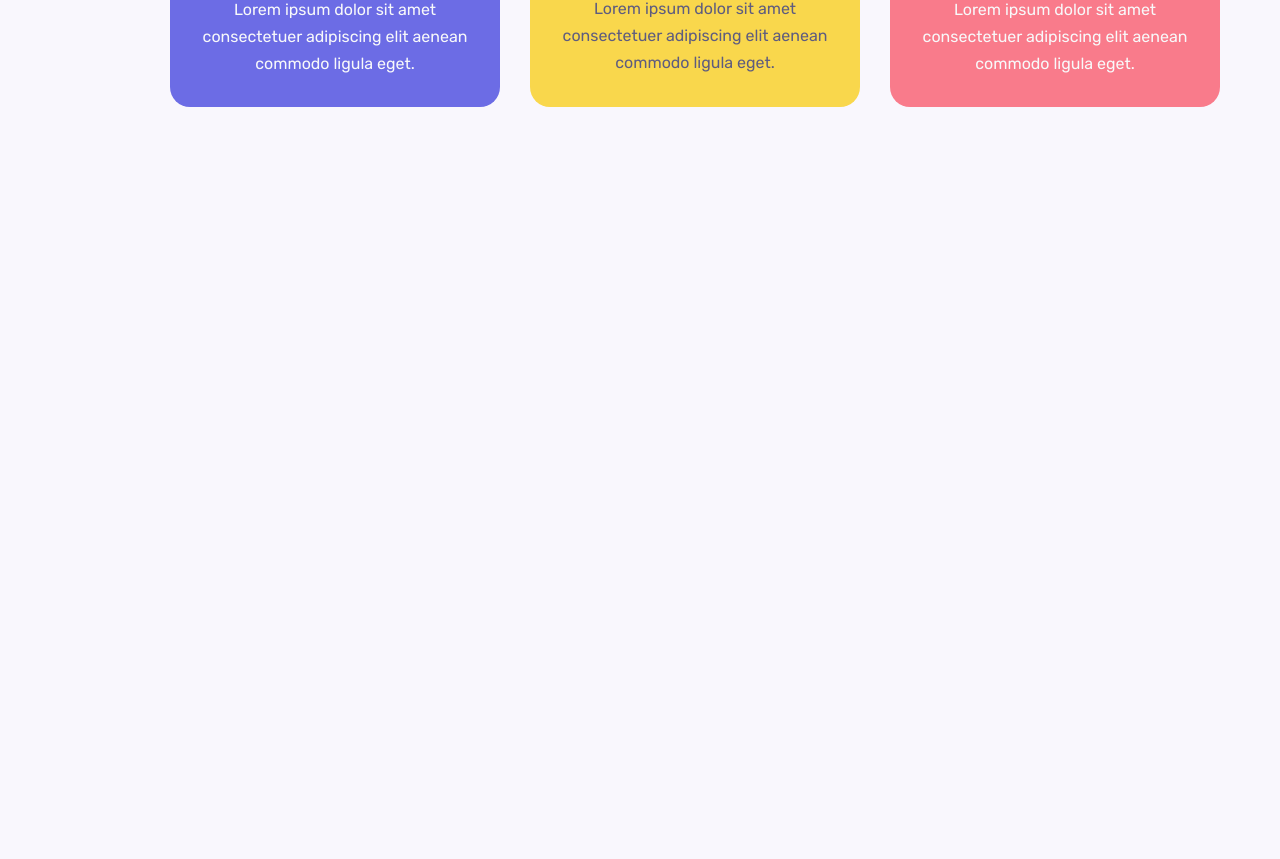
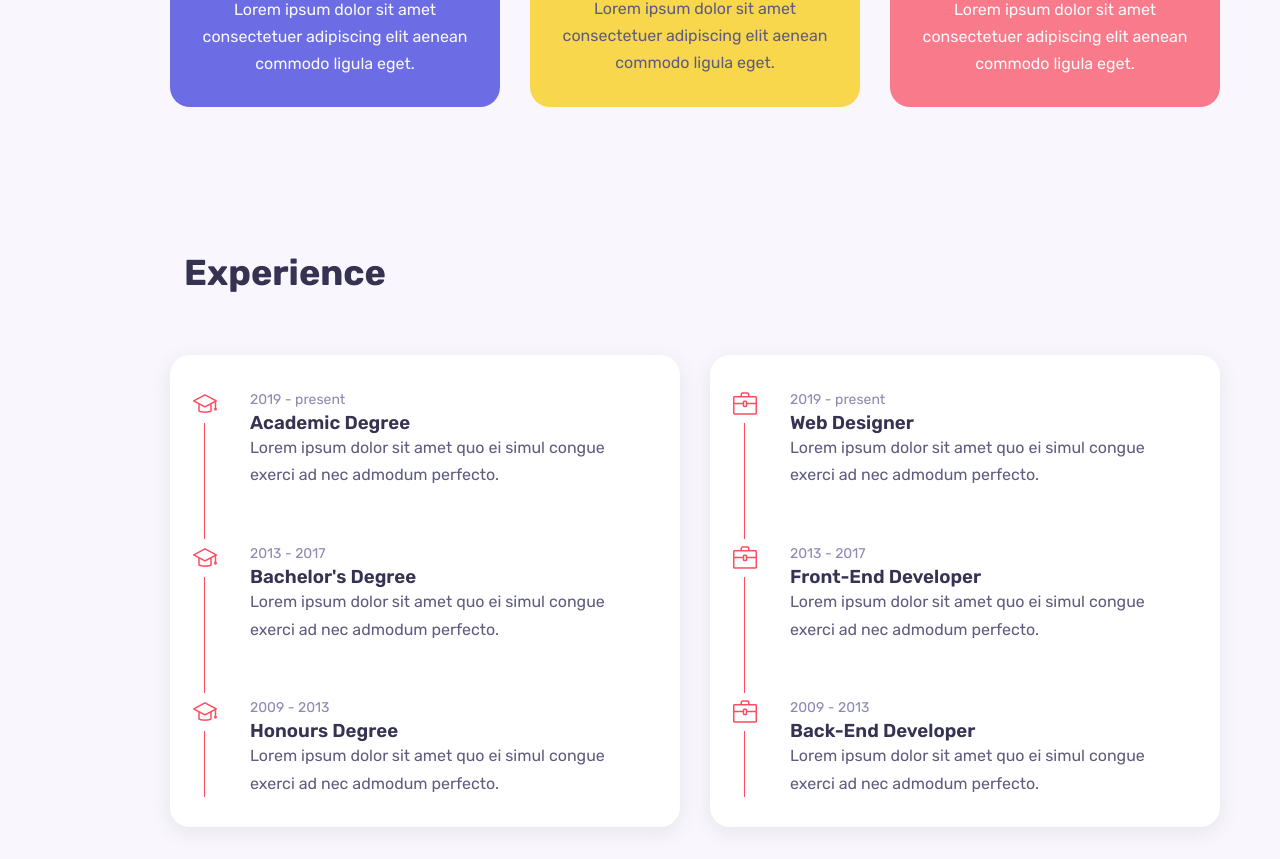
Before and after one commit to connectriaj/connect-riaj-client, a React (Vite) app: page / in a window 1280 px wide. Shown: the part 1796-2655 px from the top of the page. Before the commit the page ends 1935 px from the top, so only its background shows below. Built offline with nearby package versions, Linux system fonts and the light colour scheme.

Commit message:
postfolio done

```diff
--- /dev/null
+++ b/src/components/Resume/Card.jsx
@@ -0,0 +1,14 @@
+import React from "react";
+
+const Card = (props) => {
+  return (
+    <div className="timeline__item">
+      <i className={props.icon}></i>
+      <span className="timeline__date">{props.year}</span>
+      <h3 className="timeline___title">{props.title}</h3>
+      <p className="timeline__text">{props.desc}</p>
+    </div>
+  );
+};
+
+export default Card;
--- /dev/null
+++ b/src/components/Resume/Data.jsx
@@ -0,0 +1,50 @@
+export const Data = [
+  {
+    id: 1,
+    category: "education",
+    icon: "icon-graduation",
+    year: "2019 - present",
+    title: "Academic Degree",
+    desc: "Lorem ipsum dolor sit amet quo ei simul congue exerci     ad nec admodum perfecto.",
+  },
+  {
+    id: 2,
+    category: "education",
+    icon: "icon-graduation",
+    year: "2013 - 2017",
+    title: "Bachelor's Degree",
+    desc: "Lorem ipsum dolor sit amet quo ei simul congue exerci     ad nec admodum perfecto.",
+  },
+  {
+    id: 3,
+    category: "education",
+    icon: "icon-graduation",
+    year: "2009 - 2013",
+    title: "Honours Degree",
+    desc: "Lorem ipsum dolor sit amet quo ei simul congue exerci     ad nec admodum perfecto.",
+  },
+  {
+    id: 4,
+    category: "experience",
+    icon: "icon-briefcase",
+    year: "2019 - present",
+    title: "Web Designer",
+    desc: "Lorem ipsum dolor sit amet quo ei simul congue exerci     ad nec admodum perfecto.",
+  },
+  {
+    id: 5,
+    category: "experience",
+    icon: "icon-briefcase",
+    year: "2013 - 2017",
+    title: "Front-End Developer",
+    desc: "Lorem ipsum dolor sit amet quo ei simul congue exerci     ad nec admodum perfecto.",
+  },
+  {
+    id: 6,
+    category: "experience",
+    icon: "icon-briefcase",
+    year: "2009 - 2013",
+    title: "Back-End Developer",
+    desc: "Lorem ipsum dolor sit amet quo ei simul congue exerci     ad nec admodum perfecto.",
+  },
+];
--- a/src/components/Resume/Resume.css
+++ b/src/components/Resume/Resume.css
@@ -0,0 +1,52 @@
+.resume__container {
+  grid-template-columns: repeat(2, 1fr);
+  column-gap: 1.875rem;
+}
+
+.timeline {
+  background-color: var(--container-color);
+  padding: 1.875rem;
+  border-radius: var(--border-radius);
+  position: relative;
+  box-shadow: var(--shadow);
+}
+
+.timeline__item {
+  position: relative;
+  padding-left: 3.125rem;
+  padding-bottom: 3.125rem;
+}
+
+.timeline__item:last-child {
+  padding-bottom: 0;
+}
+
+.timeline__item::before {
+  content: "";
+  width: 1px;
+  height: 100%;
+  background-color: var(--first-color);
+  position: absolute;
+  left: 0.25rem;
+}
+
+.timeline .icon-briefcase,
+.timeline .icon-graduation {
+  position: absolute;
+  left: -0.4375rem;
+  top: 0;
+  font-size: var(--h2-font-size);
+  color: var(--first-color);
+  background-color: var(--container-color);
+  padding: 0.4375rem 0;
+}
+
+.timeline__date {
+  color: #8b88b1;
+  font-size: var(--small-font-size);
+}
+
+.timeline__title {
+  font-size: var(--h3-font-size);
+  margin: 0.5rem 0;
+}
--- a/src/components/Resume/Resume.jsx
+++ b/src/components/Resume/Resume.jsx
@@ -1,11 +1,47 @@
 import React from "react";
 import "./Resume.css";
+import { Data } from "./Data";
+import Card from "./Card";
 
 const Resume = () => {
   return (
-    <div>
+    <section className="resume container section" id="resume">
+      <h2 className="section__title">Experience</h2>
 
-    </div>
+      <div className="resume__container grid">
+        <div className="timeline grid">
+          {Data.map((val, id) => {
+            if (val.category === "education") {
+              return (
+                <Card
+                  key={id}
+                  icon={val.icon}
+                  title={val.title}
+                  year={val.year}
+                  desc={val.desc}
+                />
+              );
+            }
+          })}
+        </div>
+
+        <div className="timeline grid">
+          {Data.map((val, index) => {
+            if (val.category === "experience") {
+              return (
+                <Card
+                  key={index}
+                  icon={val.icon}
+                  title={val.title}
+                  year={val.year}
+                  desc={val.desc}
+                />
+              );
+            }
+          })}
+        </div>
+      </div>
+    </section>
   );
 };
 
```
